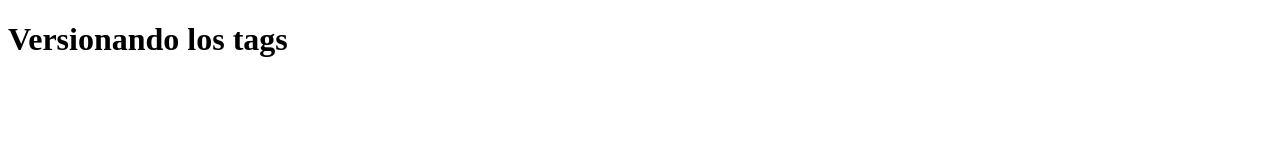
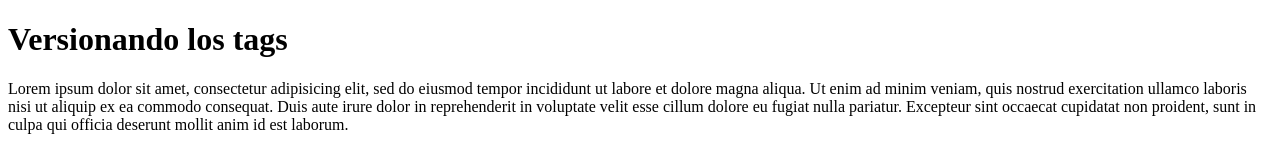
Before and after one commit to edgarflores/production, a plain HTML site: page index.html in a window 1280 px wide. Drawn offline with Linux system fonts and the light colour scheme.

Commit message:
Arreglo de bug

```diff
--- a/index.html
+++ b/index.html
@@ -6,5 +6,5 @@
   </head>
   <body>
     <h1>Versionando los tags</h1>
-  </body>
-</html>
+
+    <p>Lorem ipsum dolor sit amet, consectetur adipisicing elit, sed do eiusmod tempor incididunt ut labore et dolore magna aliqua. Ut enim ad minim veniam, quis nostrud exercitation ullamco laboris nisi ut aliquip ex ea commodo consequat. Duis aute irure dolor in reprehenderit in voluptate velit esse cillum dolore eu fugiat nulla pariatur. Excepteur sint occaecat cupidatat non proident, sunt in culpa qui officia deserunt mollit anim id est laborum.</p>
```
Also changed, not shown: footer.html (+2 -1 lines).
